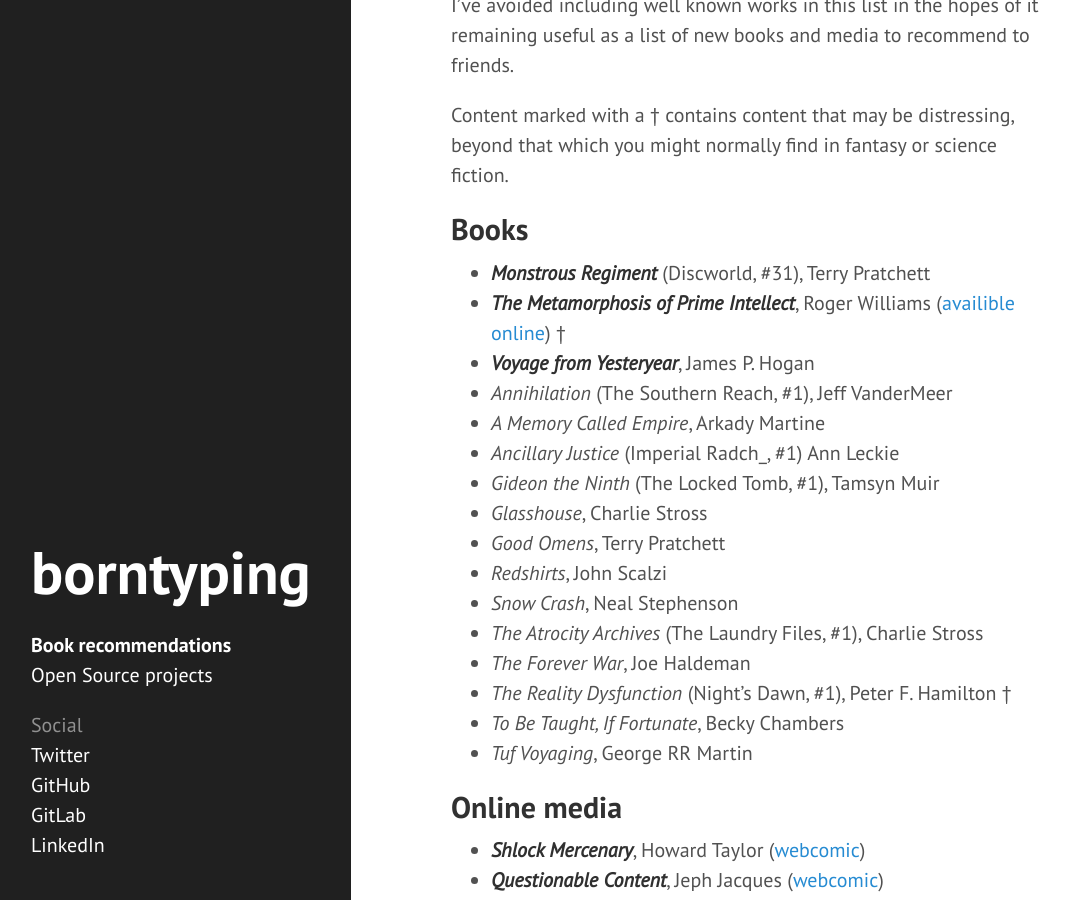
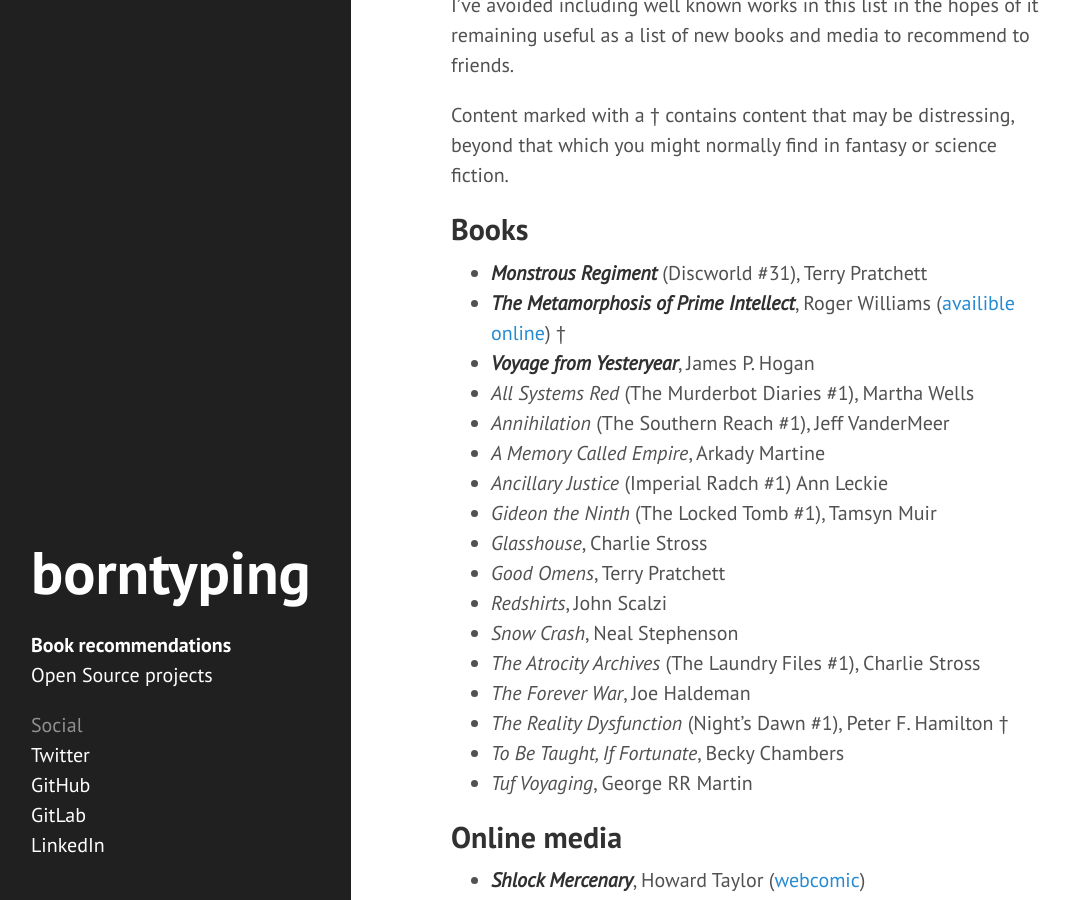
Before and after one commit to borntyping/borntyping.github.io, a Jekyll site: the page built from books.md, in a window 1280 px wide and 900 px high, scrolled down 320 px. Shown: the whole window, without its empty margins (9-1078 px from the left). Built offline with Jekyll 4.4.1, drawn with Linux system fonts in a browser that asks for light colours.

Commit message:
Update books.md

```diff
--- a/books.md
+++ b/books.md
@@ -14,20 +14,21 @@
 
 ## Books
 
-- _**Monstrous Regiment**_ (Discworld, #31), Terry Pratchett
+- _**Monstrous Regiment**_ (Discworld #31), Terry Pratchett
 - _**The Metamorphosis of Prime Intellect**_, Roger Williams ([availible online][prime intellect]) †
 - _**Voyage from Yesteryear**_, James P. Hogan
-- _Annihilation_ (The Southern Reach, #1), Jeff VanderMeer
+- _All Systems Red_ (The Murderbot Diaries #1), Martha Wells
+- _Annihilation_ (The Southern Reach #1), Jeff VanderMeer
 - _A Memory Called Empire_, Arkady Martine
-- _Ancillary Justice_ (Imperial Radch_, #1) Ann Leckie
-- _Gideon the Ninth_ (The Locked Tomb, #1), Tamsyn Muir
+- _Ancillary Justice_ (Imperial Radch #1) Ann Leckie
+- _Gideon the Ninth_ (The Locked Tomb #1), Tamsyn Muir
 - _Glasshouse_, Charlie Stross
 - _Good Omens_, Terry Pratchett
 - _Redshirts_, John Scalzi
 - _Snow Crash_, Neal Stephenson
-- _The Atrocity Archives_ (The Laundry Files, #1), Charlie Stross
+- _The Atrocity Archives_ (The Laundry Files #1), Charlie Stross
 - _The Forever War_, Joe Haldeman
-- _The Reality Dysfunction_ (Night's Dawn, #1), Peter F. Hamilton †
+- _The Reality Dysfunction_ (Night's Dawn #1), Peter F. Hamilton †
 - _To Be Taught, If Fortunate_, Becky Chambers
 - _Tuf Voyaging_, George RR Martin
 
```
